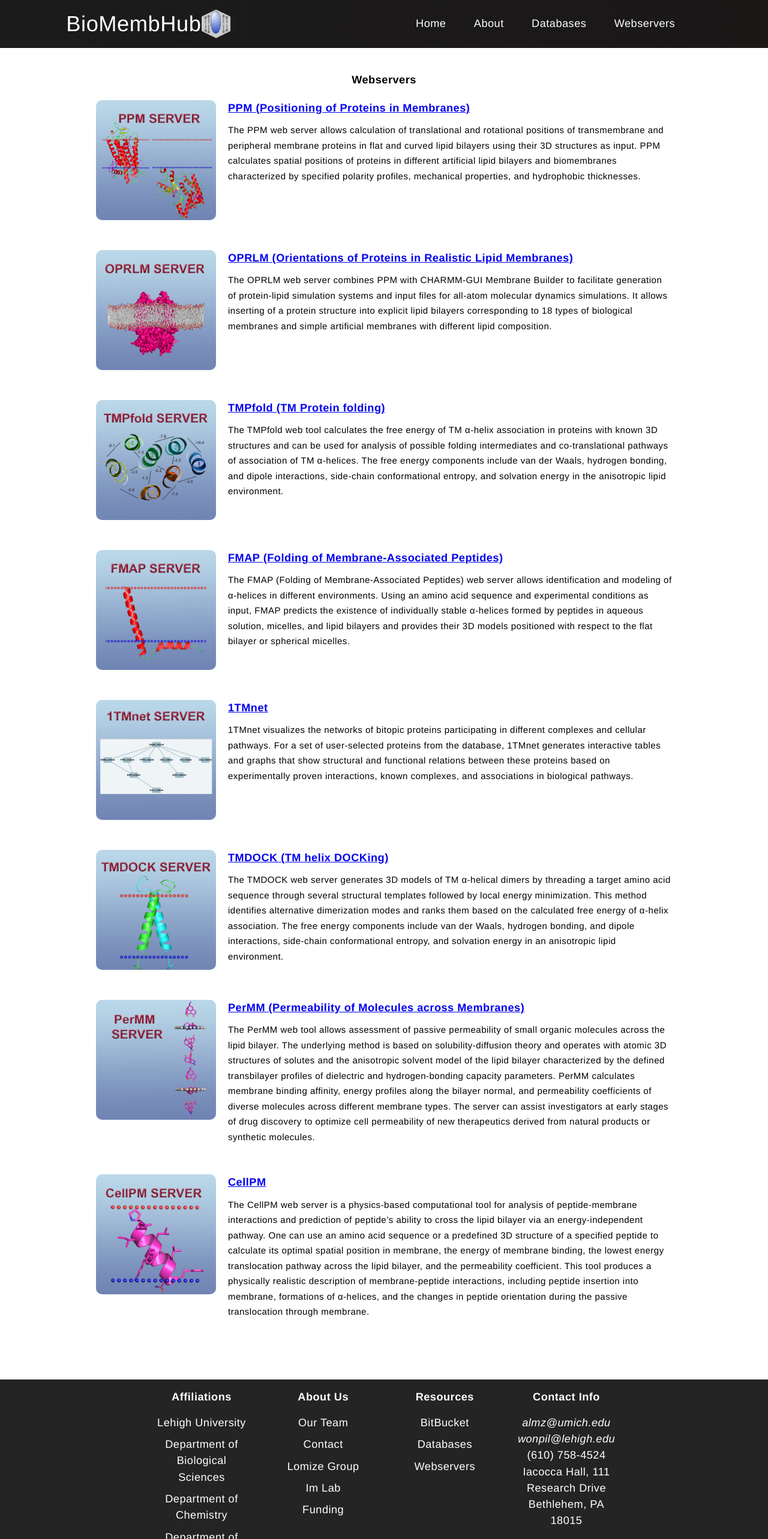
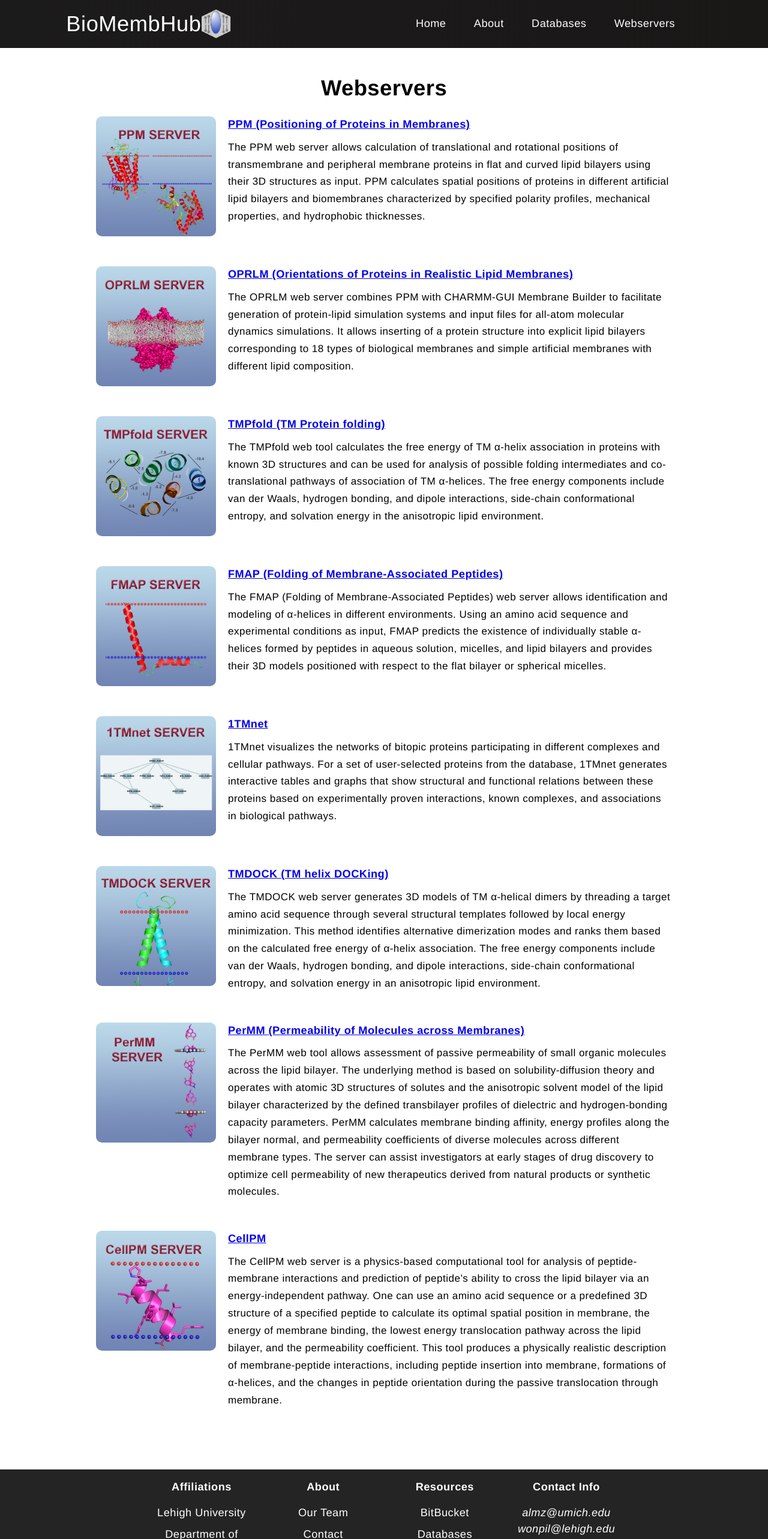
Before and after one commit to oreoqke/BioMembHub-modern, a React (Create React App) app: page /webservers in a window 1280 px wide. Shown: the top 2566 px of the page at 60% size. Built offline with nearby package versions, Linux system fonts and the light colour scheme.

Commit message:
font changes

```diff
--- a/src/components/Footer.js
+++ b/src/components/Footer.js
@@ -19,7 +19,7 @@ function Footer() {
             <a href={Links.Department_of_Bioengineering}>Department of Bioengineering</a>
           </div>
           <div class='footer-link-items'>
-            <h2>About Us</h2>
+            <h2>About</h2>
             <Link to='/about#team'>Our Team</Link>
             <Link to='/about#contact'>Contact</Link>
             <a href={Links.Lomize_Group}>Lomize Group</a>
--- a/src/components/HeroSection.css
+++ b/src/components/HeroSection.css
@@ -8,6 +8,7 @@
   padding-bottom: 200px;
   align-items: center;
   box-shadow: inset 0 0 0 1000px rgba(0, 0, 0, 0.2);
+  font-weight: bold;
 }
 
 .hero-container > h1 {
@@ -20,6 +21,7 @@
   margin-top: 8px;
   color: #fff;
   font-size: 32px;
+  font-style: italic;
   font-family: 'Abel', sans-serif;
 }
 
--- a/src/components/HeroSection.js
+++ b/src/components/HeroSection.js
@@ -11,7 +11,7 @@ function HeroSection() {
       style={{ '--hero-background': `url(${Assets.images.home_background})` }}
     >
       <h1>BioMembHub</h1>
-      <p> Making Membrane Proteins Exciting Again</p>
+      <p>Making Membrane Proteins Exciting Again</p>
     </div>
   );
 }
--- a/src/components/pages/Databases.js
+++ b/src/components/pages/Databases.js
@@ -5,6 +5,8 @@ import Footer from '../Footer';
 import { Assets } from '../Assets';
 
 function DatabasesPage() {
+    const fontSize = "17px"; // for some reason my css stopped working so I had to use inline styling
+
     return (
         <>
             <div class="page-container">
@@ -14,7 +16,7 @@ function DatabasesPage() {
                     <img src={Assets.images.oprlm_db} alt="Database" loading="lazy" class="database-img"/>
                     <div>
                         <a href={Databases.OPRLM}><h3>OPRLM (Orientations of Proteins in Realistic Lipid Membranes) </h3> </a>
-                        <p class="database-text" style={{fontSize: "15px"}}>
+                        <p class="database-text" style={{fontSize: fontSize}}>
                             The OPRLM database provides experimental 3D structures from the RCSB Protein Data bank
                             (PDB) of transmembrane TM and peripheral membrane proteins and membrane-active
                             peptides that are oriented in lipid membranes using the PPM method. OPM offers
@@ -30,7 +32,7 @@ function DatabasesPage() {
                     <img src={Assets.images.MEMBRANOME} alt="Database" loading="lazy" class="database-img"/>
                     <div>
                         <a href={Databases.MEMBRANOME}><h3>MembranomeX</h3></a>
-                        <p className="database-text" style={{fontSize: "15px"}}>
+                        <p className="database-text" style={{fontSize: fontSize}}>
                             The MembranomeX database compiles available structural and functional information
                             for the complete sets of single-pass transmembrane (i.e., bitopic) proteins from
                             twenty organisms. The database provides protein classification, amino acid sequences,
@@ -51,7 +53,7 @@ function DatabasesPage() {
                     <img src={Assets.images.permm_db} alt="Database" loading="lazy" class="database-img"/>
                     <div>
                         <a href={Databases.PERMM}><h3>PerMM (Permeabiity of Molecules across Membranes)</h3></a>
-                        <p className="database-text" style={{fontSize: "15px"}} >
+                        <p className="database-text" style={{fontSize: fontSize}} >
                             The PerMM database collects experimental and calculated permeability coefficients of
                             drug-like molecules obtained for artificial and natural membranes,
                             including BLM, PAMPA, Caco-2/MDCK cells, and BBB supplemented by
--- a/src/components/pages/Home.css
+++ b/src/components/pages/Home.css
@@ -13,7 +13,7 @@
 }
 
 .container-info p {
-    font-size: 1.0rem;
+    font-size: 1.1rem;
     color: #000;
 }
 
--- a/src/components/pages/Resources.css
+++ b/src/components/pages/Resources.css
@@ -40,12 +40,6 @@
     font-size: 10px;
 }
 
-h3 {
-    margin: 0; /* Remove default margin from h3 */
-    padding: 0; /* Remove default padding */
-    text-align: left;
-}
-
 @media screen and (max-width: 600px) {
     .database-img {
         width: 50px;
--- a/src/components/pages/Webservers.js
+++ b/src/components/pages/Webservers.js
@@ -5,6 +5,7 @@ import Footer from '../Footer';
 import { Assets } from '../Assets';
 
 function WebserversPage() {
+    const fontSize = "17px";
     return (
         <>
             <div class="page-container">
@@ -15,7 +16,7 @@ function WebserversPage() {
                     <img src={Assets.images.ppm} alt="Webserver" loading="lazy" class="database-img"/>
                     <div>
                         <a href={Webservers.PPM}><h3>PPM (Positioning of Proteins in Membranes)</h3></a>
-                        <p className="database-text" style={{ fontSize: "15px" }}>
+                        <p className="database-text" style={{ fontSize: fontSize }}>
                         The PPM web server allows
                         calculation of translational and rotational positions of transmembrane
                         and peripheral membrane proteins in flat and curved lipid bilayers
@@ -32,7 +33,7 @@ function WebserversPage() {
                     <img src={Assets.images.oprlm_server} alt="Webserver" loading="lazy" class="database-img"/>
                     <div>
                         <a href={Webservers.OPRLM}><h3>OPRLM (Orientations of Proteins in Realistic Lipid Membranes) </h3></a>
-                        <p className="database-text" style={{ fontSize: "15px" }}>
+                        <p className="database-text" style={{ fontSize: fontSize }}>
                             The OPRLM web server combines PPM with CHARMM-GUI Membrane Builder to facilitate
                             generation of protein-lipid simulation systems and input files for
                             all-atom molecular dynamics simulations. It allows inserting of a
@@ -48,7 +49,7 @@ function WebserversPage() {
                     <img src={Assets.images.tmpfold} alt="Webserver" loading="lazy" class="database-img"/>
                     <div>
                         <a href={Webservers.TMPfold}><h3>TMPfold (TM Protein folding) </h3></a>
-                        <p className="database-text" style={{ fontSize: "15px" }}>
+                        <p className="database-text" style={{ fontSize: fontSize }}>
                         The TMPfold web tool calculates the free energy
                         of TM α-helix association in proteins with known 3D structures and
                         can be used for analysis of possible folding intermediates and
@@ -67,7 +68,7 @@ function WebserversPage() {
                     <img src={Assets.images.fmap} alt="Webserver" loading="lazy" class="database-img"/>
                     <div>
                         <a href={Webservers.FMAP}><h3> FMAP (Folding of Membrane-Associated Peptides) </h3></a>
-                        <p className="database-text" style={{ fontSize: "15px" }}>
+                        <p className="database-text" style={{ fontSize: fontSize }}>
                         The FMAP (Folding of Membrane-Associated Peptides) web server
                         allows identification and modeling of α-helices in different
                         environments. Using an amino acid sequence and experimental
@@ -84,7 +85,7 @@ function WebserversPage() {
                     <img src={Assets.images.tmnet_server} alt="Webserver" loading="lazy" class="database-img"/>
                     <div>
                         <a href={Webservers.TMnet}><h3> 1TMnet </h3></a>
-                        <p className="database-text" style={{ fontSize: "15px" }}>
+                        <p className="database-text" style={{ fontSize: fontSize }}>
                         1TMnet visualizes the networks of bitopic proteins participating in
                         different complexes and cellular pathways. For a set of user-selected
                         proteins from the database, 1TMnet generates interactive tables and
@@ -99,7 +100,7 @@ function WebserversPage() {
                     <img src={Assets.images.tmdock} alt="Webserver" loading="lazy" class="database-img"/>
                     <div>
                         <a href={Webservers.TMDOCK}><h3> TMDOCK (TM helix DOCKing) </h3></a>
-                        <p className="database-text" style={{ fontSize: "15px" }}>
+                        <p className="database-text" style={{ fontSize: fontSize }}>
                         The TMDOCK web server generates 3D models
                         of TM α-helical dimers by threading a target amino acid sequence
                         through several structural templates followed by local energy
@@ -116,7 +117,7 @@ function WebserversPage() {
                     <img src={Assets.images.permm_server} alt="Webserver" loading="lazy" class="database-img"/>
                     <div>
                         <a href={Webservers.PERMM}><h3> PerMM (Permeability of Molecules across Membranes) </h3></a>
-                        <p className="database-text" style={{ fontSize: "15px" }}>
+                        <p className="database-text" style={{ fontSize: fontSize }}>
                         The PerMM web tool allows assessment of passive permeability
                         of small organic molecules across the lipid bilayer. The
                         underlying method is based on solubility-diffusion theory
@@ -136,7 +137,7 @@ function WebserversPage() {
                     <img src={Assets.images.cellpm} alt="Webserver" loading="lazy" class="database-img"/>
                     <div>
                         <a href={Webservers.CELLPM}><h3> CellPM </h3></a>
-                        <p className="database-text" style={{ fontSize: "15px" }}>
+                        <p className="database-text" style={{ fontSize: fontSize }}>
                         The CellPM web server is a physics-based computational
                         tool for analysis of peptide-membrane interactions and
                         prediction of peptide’s ability to cross the lipid bilayer
--- a/src/components/pages/about/About.css
+++ b/src/components/pages/about/About.css
@@ -25,10 +25,11 @@
 .section-title {
     text-align: center;
     margin-bottom: 10px;
+    font-size: 2.0rem;
 }
 
 .page-container p {
-    font-size: 1.0rem;
+    font-size: 1.1rem;
     color: #000;
 }
 
--- a/src/components/pages/about/About.js
+++ b/src/components/pages/about/About.js
@@ -11,7 +11,7 @@ function Intro() {
     return (
         <div>
             <h1 className='section-title'>
-                About Us
+                About
             </h1>
             <div class="about">
                 <img src={Assets.images.BMH} loading="lazy" alt="BioMemHub"/>
```
